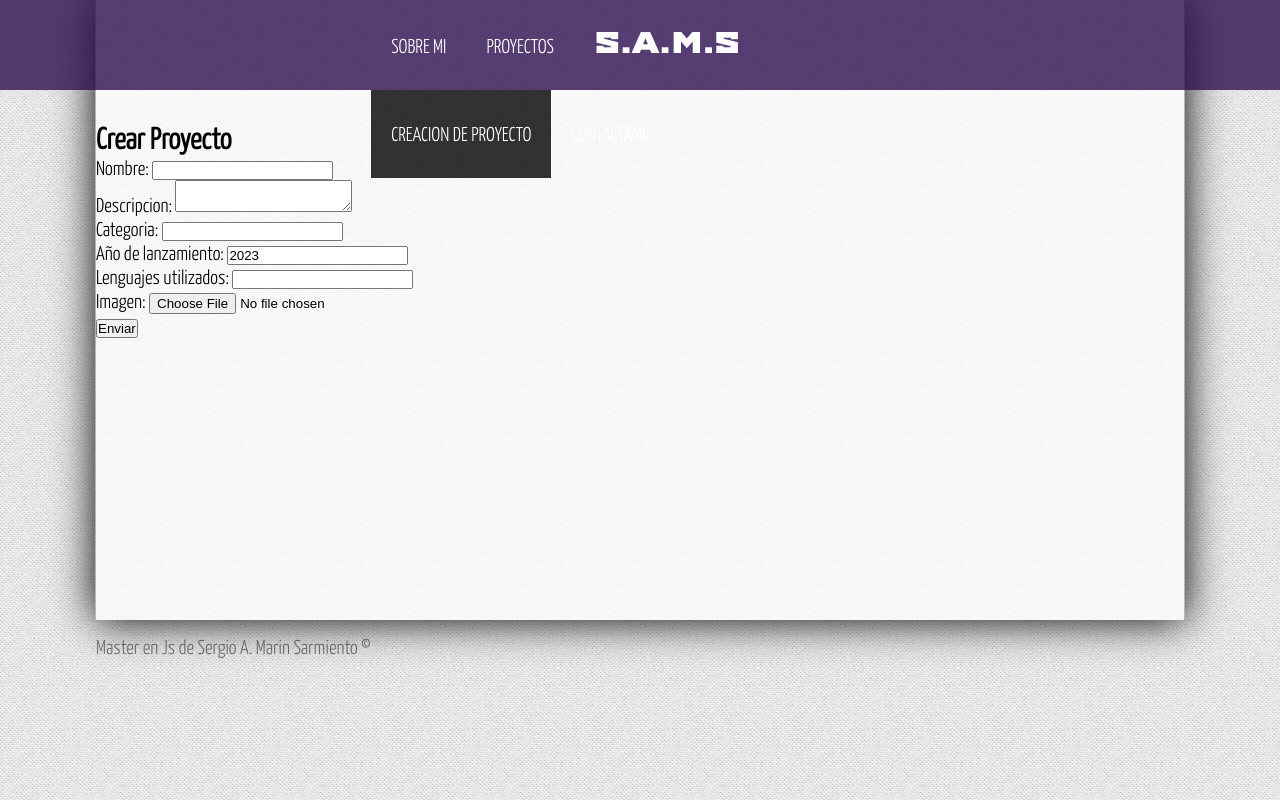
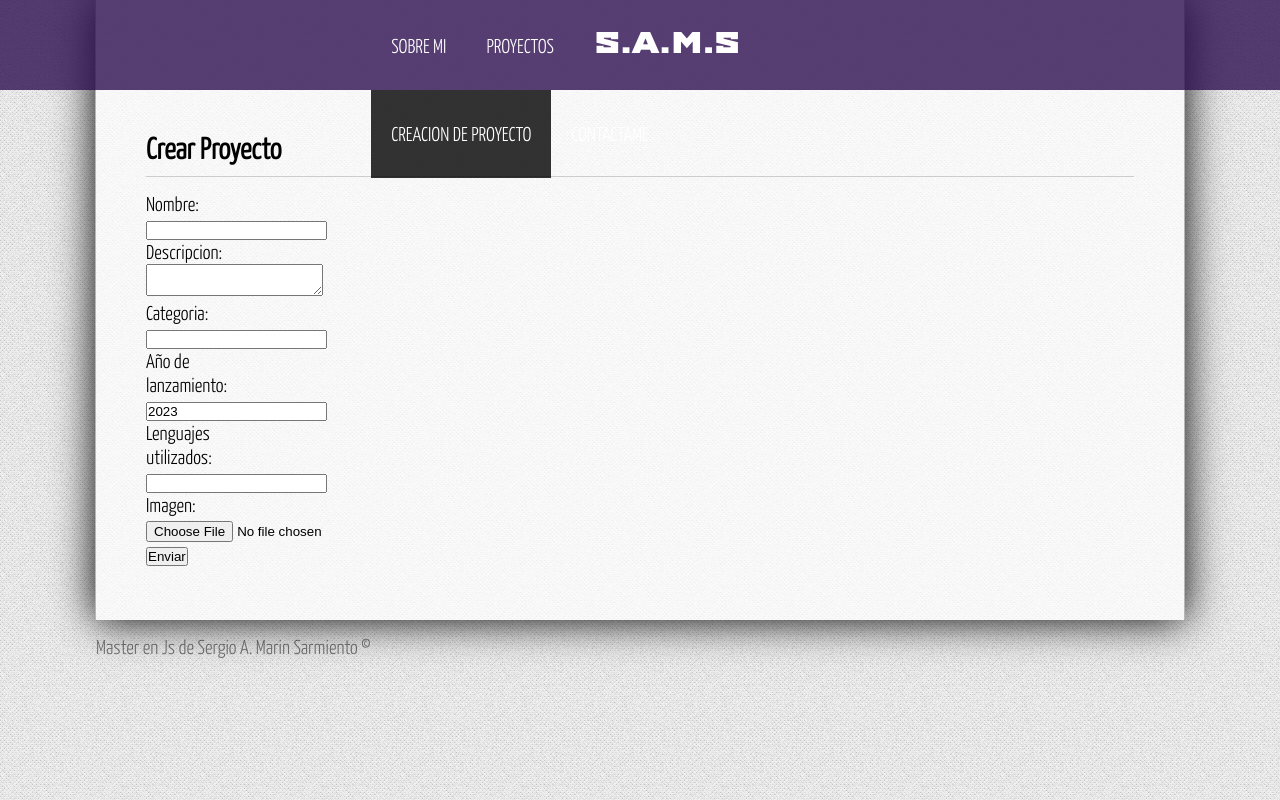
Before and after one commit to MarinWebProg/JavaScript-MEAN, an Angular app in the folder proyecto-angular/: page /crear-proyecto in a window 1280 px wide. Built offline with nearby package versions, Linux system fonts and the light colour scheme.

Commit message:
style: :lipstick: Estilos/Formulario de proyecto-Parte1

```diff
--- a/proyecto-angular/src/assets/css/styles.css
+++ b/proyecto-angular/src/assets/css/styles.css
@@ -152,3 +152,17 @@ article.about{
   padding-bottom: 30px;
   text-align: justify;
 }
+/*Seccion - Creacion de proyecto*/
+.container{
+  padding: 50px;
+  padding-top: 10px;
+}
+.container h2{
+  display: block;
+  border-bottom: 1px solid #ccc;
+  padding-bottom: 10px;
+  margin-bottom: 15px;
+}
+form{
+  width: 50px;
+}
```
